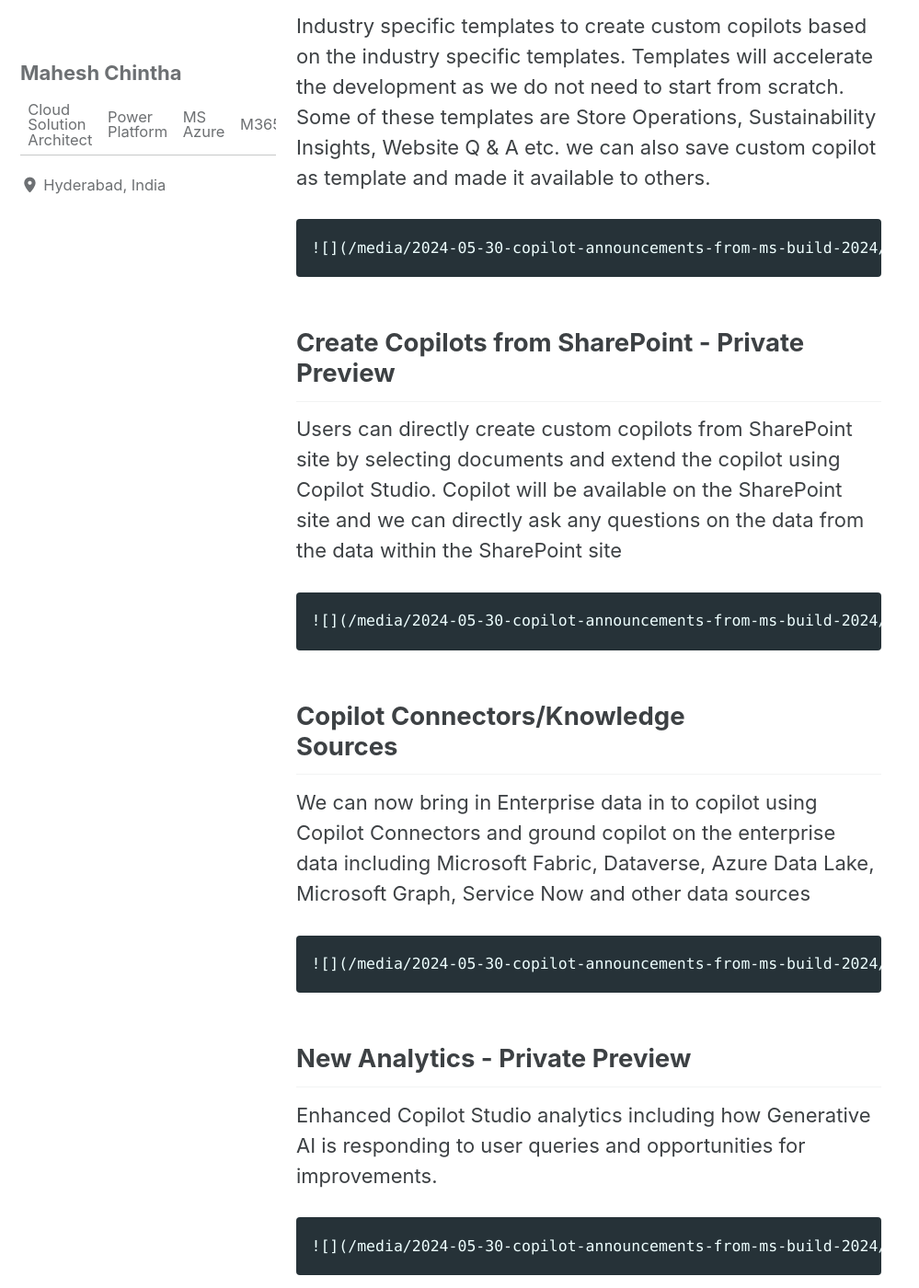
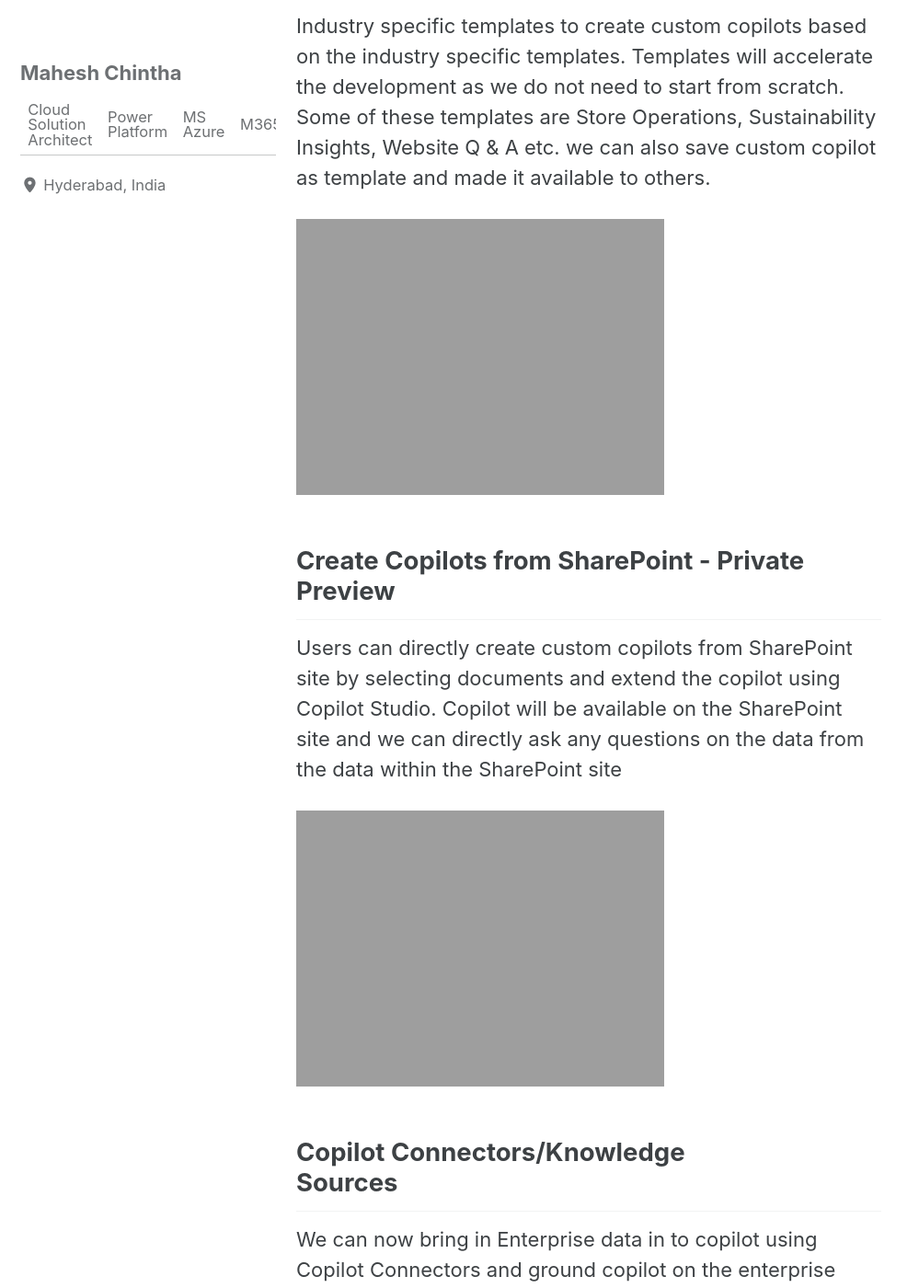
Before and after one commit to chinthamahesh/chinthamahesh.github.io, a Jekyll site: the page built from _posts/2024-05-30-copilot-announcements-from-ms-build-2024.md, in a window 1280 px wide and 1400 px high, scrolled down 950 px. Shown: the whole window at 92% size, without its empty margins (0-999 px from the left). Built offline with Jekyll 4.4.1, drawn with Linux system fonts in a browser that asks for light colours; cached includes are drawn as plain includes.

Commit message:
added images

```diff
--- a/_posts/2024-05-30-copilot-announcements-from-ms-build-2024.md
+++ b/_posts/2024-05-30-copilot-announcements-from-ms-build-2024.md
@@ -21,28 +21,28 @@
 
 Industry specific templates to create custom copilots based on the industry specific templates. Templates will accelerate the development as we do not need to start from scratch. Some of these templates are Store Operations, Sustainability Insights, Website Q & A etc. we can also save custom copilot as template and made it available to others.
 
-    ![](/media/2024-05-30-copilot-announcements-from-ms-build-2024/templates.png)
+![alt]({{ site.url }}{{ site.baseurl }}//media/2024-05-30-copilot-announcements-from-ms-build-2024/templates.png)
 
 ## Create Copilots from SharePoint - Private Preview
 
 
 Users can directly create custom copilots from SharePoint site by selecting documents and extend the copilot using Copilot Studio. Copilot will be available on the SharePoint site and we can directly ask any questions on the data from the data within the SharePoint site
 
-    ![](/media/2024-05-30-copilot-announcements-from-ms-build-2024/sharepointcopilot.png)
+![alt]({{ site.url }}{{ site.baseurl }}//media/2024-05-30-copilot-announcements-from-ms-build-2024/sharepointcopilot.png)
 
 ## Copilot Connectors/Knowledge Sources
 
 
 We can now bring in Enterprise data in to copilot using Copilot Connectors and ground copilot on the enterprise data including Microsoft Fabric, Dataverse, Azure Data Lake, Microsoft Graph, Service Now and other data sources
 
-    ![](/media/2024-05-30-copilot-announcements-from-ms-build-2024/knowledgesources.png)
+![alt]({{ site.url }}{{ site.baseurl }}/media/2024-05-30-copilot-announcements-from-ms-build-2024/knowledgesources.png)
 
 ## New Analytics - Private Preview
 
 
 Enhanced Copilot Studio analytics including how Generative AI is responding to user queries and opportunities for improvements.
 
-    ![](/media/2024-05-30-copilot-announcements-from-ms-build-2024/analytics.png)
+![alt]({{ site.url }}{{ site.baseurl }}/media/2024-05-30-copilot-announcements-from-ms-build-2024/analytics.png)
 
 ## Additional Security Enhancements and new DLP policies
 
```
